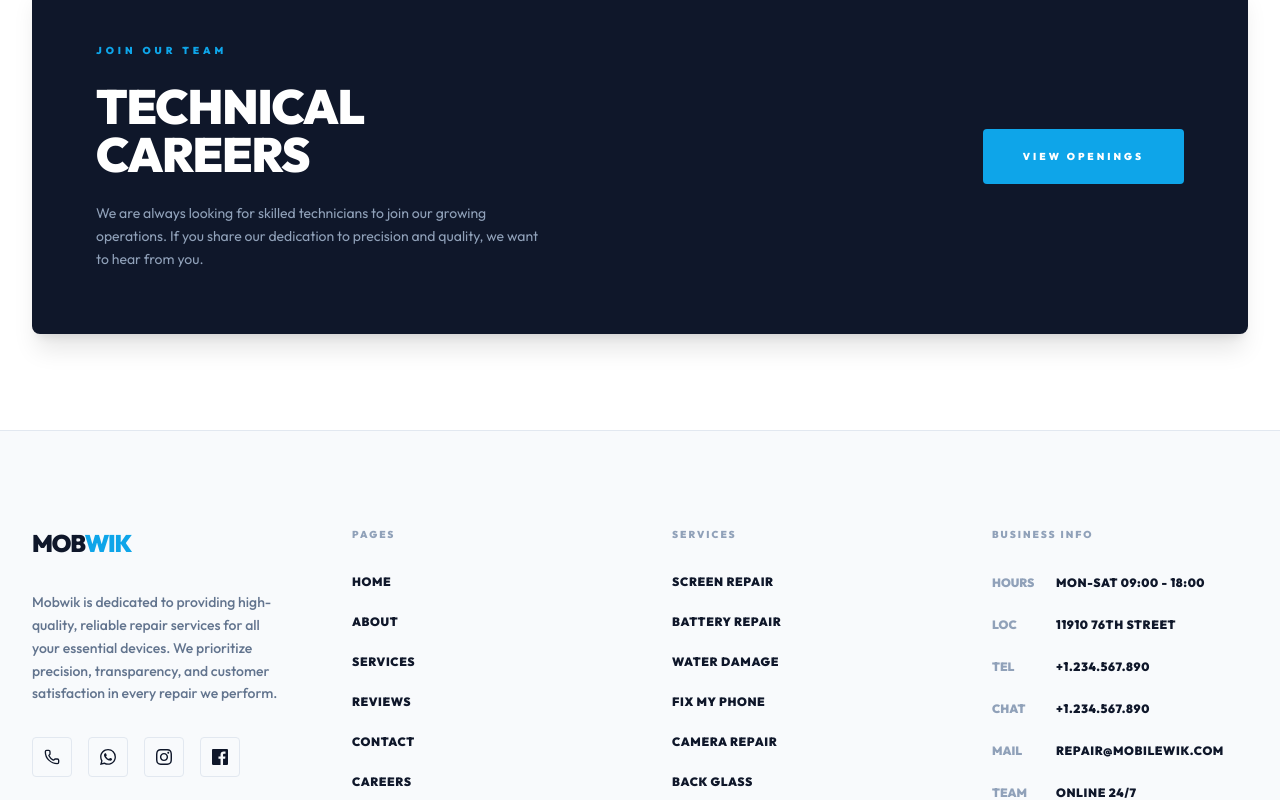
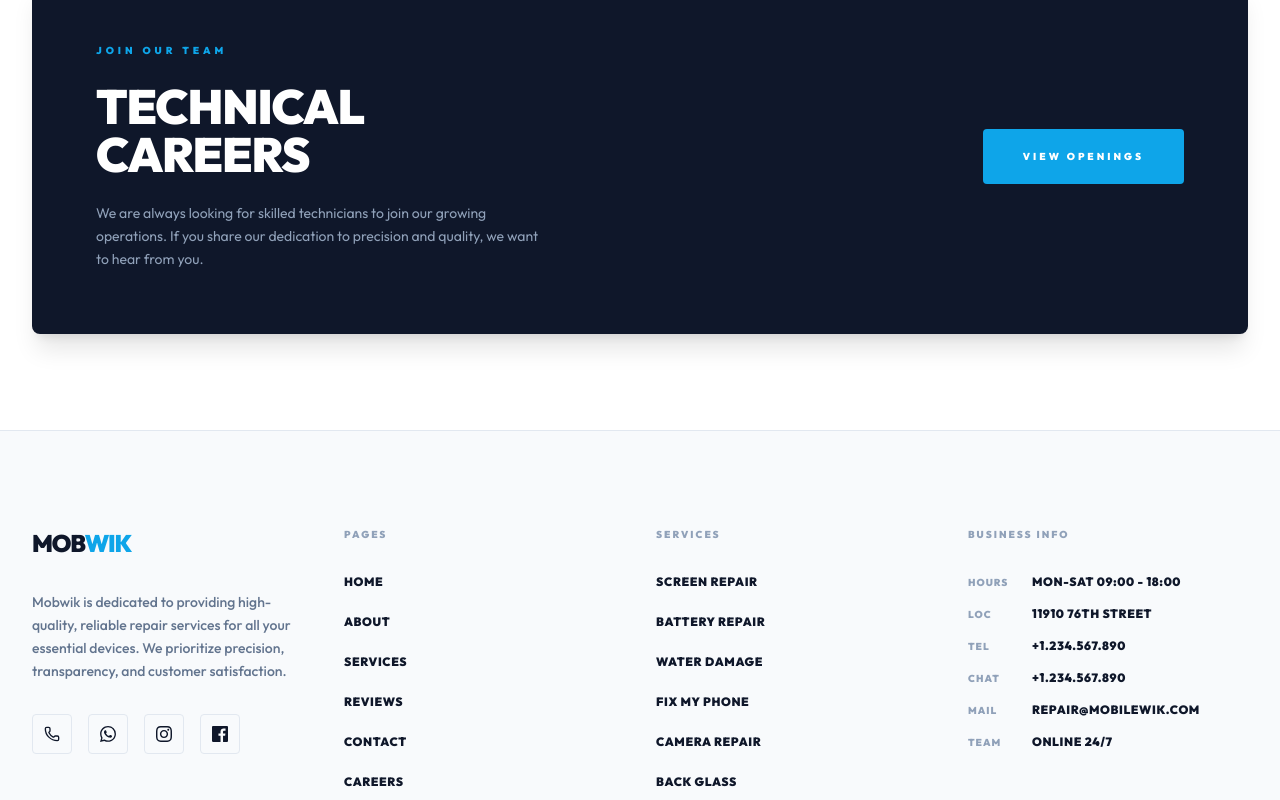
Before and after one commit to pixelwebstar/MOBWIK, a Next.js app: page /about in a window 1280 px wide. Shown: the part 2986-3786 px from the top of the page. Built offline with nearby package versions, Linux system fonts and the light colour scheme.

Commit message:
style(footer): optimize responsive layout and fix breaking points

```diff
--- a/src/app/about/page.tsx
+++ b/src/app/about/page.tsx
@@ -16,47 +16,47 @@ export default function AboutPage() {
       icon: <History className="w-10 h-10" />,
       title: "HISTORY",
       desc: "Established with a vision to provide professional-grade hardware solutions in an increasingly complex digital world.",
-      back: "Started in 2018 with a single workbench. Now operating with advanced micro-soldering labs and 15+ certified specialists across 3 locations."
+      back: "• Started in 2018 with a single workbench\n• Now operating with advanced micro-soldering labs\n• 15+ certified specialists across 3 locations"
     },
     {
       icon: <Target className="w-10 h-10" />,
       title: "MISSION",
       desc: "To deliver reliable, high-quality repair services using standardized protocols and premium components.",
-      back: "Focusing on the 3 Pillars of Restoration: Circuit Integrity, Structural Stability, and Component Longevity. We aim for zero-return quality."
+      back: "• Focused on the 3 Pillars of Restoration\n• Circuit Integrity & Structural Stability\n• Aiming for zero-return quality"
     },
     {
       icon: <Users className="w-10 h-10" />,
       title: "TEAM",
       desc: "A group of certified technicians dedicated to maintaining the highest standards of technical hardware care.",
-      back: "Our specialists hold Master Technician certifications. Regular internal training on emerging foldable and 5G technologies."
+      back: "• Master Technician certifications\n• Quarterly internal training on foldable tech\n• Specialized 5G hardware expertise"
     },
     {
       icon: <Shield className="w-10 h-10" />,
       title: "VALUES",
       desc: "Integrity, precision, and transparency guide every interaction and technical procedure within our workshop.",
-      back: "Radical Transparency: Real-time status. Engineering Precision: Micron-level accuracy. Absolute Reliability: 12-month warranty."
+      back: "• Radical Transparency: Real-time status\n• Engineering Precision: Micron-level accuracy\n• Absolute Reliability: 12-month warranty"
     },
     {
       icon: <ShieldCheck className="w-10 h-10" />,
       title: "QUALITY",
       desc: "We maintain a rigorous quality assurance protocol to ensure every device meets factory specifications.",
-      back: "Every device undergoes a 45-point diagnostic check. We use high-precision multimeters and thermal cameras for circuit validation."
+      back: "• 45-point software & hardware diagnostic\n• High-precision multimeter validation\n• Thermal camera circuit analysis"
     },
     {
       icon: <Microscope className="w-10 h-10" />,
       title: "INNOVATION",
       desc: "Continuously updating our diagnostic equipment and repair methodologies to match evolving hardware technology.",
-      back: "Investing in AI-driven diagnostic tools and state-of-the-art BGA rework stations to handle next-gen mobile architecture."
+      back: "• AI-driven diagnostic tools\n• State-of-the-art BGA rework stations\n• Adaptive next-gen mobile architecture labs"
     }
   ];
 
   const standardItems = [
-    { title: "Diagnostics", desc: "Standardized testing procedures to accurately identify hardware failures.", icon: <Activity className="w-10 h-10" />, back: "Advanced software diagnostics and board-level current testing ensure we find the root cause, not just the symptom." },
-    { title: "OEM Parts", desc: "We use only premium, original-spec replacement parts for maximum reliability.", icon: <Cpu className="w-10 h-10" />, back: "Every part is vetted for technical compliance with factory standards. No cheap clones, only professional-grade glass and chips." },
-    { title: "Certified Staff", desc: "Repairs performed by experienced, certified technical specialists.", icon: <UserCheck className="w-10 h-10" />, back: "Our staff undergo rigorous quarterly certification tests to stay ahead of new device releases and repair techniques." },
-    { title: "Transparency", desc: "Clear, upfront business pricing with no hidden service fees.", icon: <Eye className="w-10 h-10" />, back: "You get a detailed quote before work starts. We explain the 'why' behind every repair step for your peace of mind." },
-    { title: "Warranty", desc: "Comprehensive service guarantee backing every component we replace.", icon: <ClipboardCheck className="w-10 h-10" />, back: "Our 1-year warranty covers both parts and labor. If the component fails due to a defect, we replace it at zero cost to you." },
-    { title: "Speed", desc: "Optimized repair workflows ensuring rapid turnaround for essential devices.", icon: <Timer className="w-10 h-10" />, back: "90% of screen and battery repairs are completed in under 45 minutes while you wait in our comfortable lounge." }
+    { title: "Diagnostics", desc: "Standardized testing procedures to accurately identify hardware failures.", icon: <Activity className="w-10 h-10" />, back: "• Root cause analysis\n• Board-level current testing\n• Pre-repair system health check" },
+    { title: "OEM Parts", desc: "We use only premium, original-spec replacement parts for maximum reliability.", icon: <Cpu className="w-10 h-10" />, back: "• Factory standard compliance\n• Zero-clone policy\n• Professional-grade glass & chips" },
+    { title: "Certified Staff", desc: "Repairs performed by experienced, certified technical specialists.", icon: <UserCheck className="w-10 h-10" />, back: "• Master Level Certifications\n• Quarterly proficiency testing\n• Specialized device training" },
+    { title: "Transparency", desc: "Clear, upfront business pricing with no hidden service fees.", icon: <Eye className="w-10 h-10" />, back: "• Guaranteed quotes upfront\n• Detailed technical explanations\n• No hidden service fees" },
+    { title: "Warranty", desc: "Comprehensive service guarantee backing every component we replace.", icon: <ClipboardCheck className="w-10 h-10" />, back: "• 1-year parts & labor coverage\n• Zero-cost defect replacement\n• Nationwide service guarantee" },
+    { title: "Speed", desc: "Optimized repair workflows ensuring rapid turnaround for essential devices.", icon: <Timer className="w-10 h-10" />, back: "• 45-min screen & battery fix\n• Express diagnostic priority\n• Same-day restoration target" }
   ];
 
   return (
--- a/src/components/Footer.tsx
+++ b/src/components/Footer.tsx
@@ -6,16 +6,16 @@ const Footer = () => {
   return (
     <footer id="contact" className="bg-surface-2 border-t border-border pt-12 lg:pt-24 pb-6 lg:pb-12">
       <div className="max-w-7xl mx-auto px-4 sm:px-6 lg:px-8">
-        <div className="grid grid-cols-1 lg:grid-cols-4 gap-8 lg:gap-16 mb-8 lg:mb-20">
-          {/* Branding */}
-          <div className="hidden lg:block lg:col-span-1 space-y-8">
-            <div className="flex items-center">
+        <div className="grid grid-cols-2 lg:grid-cols-4 gap-x-8 gap-y-16 mb-12 lg:mb-20">
+          {/* Branding - Spans full width on mobile/tablet, 1 col on desktop */}
+          <div className="col-span-2 lg:col-span-1 space-y-8 text-center lg:text-left">
+            <div className="flex items-center justify-center lg:justify-start">
               <span className="text-2xl font-black text-secondary tracking-tighter uppercase">MOB<span className="text-primary">WIK</span></span>
             </div>
-            <p className="text-slate-500 font-medium leading-relaxed text-sm">
-              Mobwik is dedicated to providing high-quality, reliable repair services for all your essential devices. We prioritize precision, transparency, and customer satisfaction in every repair we perform.
+            <p className="text-slate-500 font-medium leading-relaxed text-sm max-w-md mx-auto lg:mx-0">
+              Mobwik is dedicated to providing high-quality, reliable repair services for all your essential devices. We prioritize precision, transparency, and customer satisfaction.
             </p>
-            <div className="flex space-x-4">
+            <div className="flex justify-center lg:justify-start space-x-4">
               <a href="tel:+1234567890" title="Call Us" className="w-10 h-10 border border-border flex items-center justify-center text-secondary hover:bg-primary hover:text-white transition-all rounded">
                 <Phone className="w-4 h-4" />
               </a>
@@ -37,8 +37,10 @@ const Footer = () => {
             </div>
           </div>
 
+          {/* Pages & Services Container - Spans 2 cols on mobile/tablet */}
+          <div className="col-span-2 lg:col-span-2 grid grid-cols-2 gap-8">
             {/* Pages */}
-          <div className="hidden lg:block col-span-1 space-y-8">
+            <div className="space-y-8">
               <h4 className="text-[10px] font-black tracking-[0.2em] text-slate-400 uppercase">PAGES</h4>
               <ul className="flex flex-col gap-6">
                 {["Home", "About", "Services", "Reviews", "Contact", "Careers"].map((item) => (
@@ -50,7 +52,7 @@ const Footer = () => {
             </div>
 
             {/* Services */}
-          <div className="hidden lg:block col-span-1 space-y-8">
+            <div className="space-y-8">
               <h4 className="text-[10px] font-black tracking-[0.2em] text-slate-400 uppercase">SERVICES</h4>
               <ul className="flex flex-col gap-6">
                 {["Screen Repair", "Battery Repair", "Water Damage", "Fix My Phone", "Camera Repair", "Back Glass"].map((item) => (
@@ -60,49 +62,31 @@ const Footer = () => {
                 ))}
               </ul>
             </div>
+          </div>
 
-          {/* Business Info */}
-          <div className="col-span-1 space-y-8">
+          {/* Business Info - Spans full width on mobile/tablet, 1 col on desktop */}
+          <div className="col-span-2 lg:col-span-1 space-y-8">
             <h4 className="text-[10px] font-black tracking-[0.2em] text-slate-400 uppercase text-center lg:text-left">BUSINESS INFO</h4>
-            <ul className="flex flex-col gap-4 lg:gap-6">
-              <li className="p-4 lg:p-0 bg-white lg:bg-transparent border lg:border-none border-border rounded flex flex-col lg:flex-row lg:items-center items-center text-center lg:text-left gap-3 lg:gap-0 transition-colors hover:border-primary">
-                <span className="text-primary lg:text-slate-400 lg:w-16 flex justify-center lg:justify-start">
-                  <span className="font-black text-[12px]">HOURS</span>
-                </span>
-                <span className="text-xs font-black text-secondary uppercase tracking-wider">MON-SAT 09:00 - 18:00</span>
+            <ul className="flex flex-col gap-4">
+              {[
+                { label: "HOURS", value: "MON-SAT 09:00 - 18:00" },
+                { label: "LOC", value: "11910 76TH STREET", href: "https://maps.google.com/?q=11910+76th+Street" },
+                { label: "TEL", value: "+1.234.567.890", href: "tel:+1234567890" },
+                { label: "CHAT", value: "+1.234.567.890", href: "https://wa.me/1234567890" },
+                { label: "MAIL", value: "REPAIR@MOBILEWIK.COM", href: "mailto:repair@mobilewik.com" },
+                { label: "TEAM", value: "ONLINE 24/7", href: "/contact?scroll=form" }
+              ].map((item) => (
+                <li key={item.label} className="flex items-center text-xs font-black uppercase tracking-wider group">
+                  <span className="text-slate-400 w-16 shrink-0 text-[10px] tracking-widest">{item.label}</span>
+                  {item.href ? (
+                    <a href={item.href} target={item.href.startsWith("http") ? "_blank" : undefined} rel={item.href.startsWith("http") ? "noopener noreferrer" : undefined} className="text-secondary hover:text-primary transition-colors select-all">
+                      {item.value}
+                    </a>
+                  ) : (
+                    <span className="text-secondary">{item.value}</span>
+                  )}
                 </li>
-              <li className="p-4 lg:p-0 bg-white lg:bg-transparent border lg:border-none border-border rounded flex flex-col lg:flex-row lg:items-center items-center text-center lg:text-left gap-3 lg:gap-0 transition-colors hover:border-primary">
-                <span className="text-primary lg:text-slate-400 lg:w-16 flex justify-center lg:justify-start">
-                  <span className="font-black text-[12px]">LOC</span>
-                </span>
-                <a href="https://maps.google.com/?q=11910+76th+Street" target="_blank" rel="noopener noreferrer" className="text-xs font-black text-secondary uppercase tracking-wider hover:text-primary transition-colors select-all">
-                  11910 76TH STREET
-                </a>
-              </li>
-              <li className="p-4 lg:p-0 bg-white lg:bg-transparent border lg:border-none border-border rounded flex flex-col lg:flex-row lg:items-center items-center text-center lg:text-left gap-3 lg:gap-0 transition-colors hover:border-primary">
-                <span className="text-primary lg:text-slate-400 lg:w-16 flex justify-center lg:justify-start">
-                  <span className="font-black text-[12px]">TEL</span>
-                </span>
-                <a href="tel:+1234567890" className="text-xs font-black text-secondary uppercase tracking-wider hover:text-primary transition-colors select-all">+1.234.567.890</a>
-              </li>
-              <li className="p-4 lg:p-0 bg-white lg:bg-transparent border lg:border-none border-border rounded flex flex-col lg:flex-row lg:items-center items-center text-center lg:text-left gap-3 lg:gap-0 transition-colors hover:border-primary">
-                <span className="text-[#25D366] lg:text-slate-400 lg:w-16 flex justify-center lg:justify-start">
-                  <span className="font-black text-[12px]">CHAT</span>
-                </span>
-                <a href="https://wa.me/1234567890" className="text-xs font-black text-secondary uppercase tracking-wider hover:text-primary transition-colors select-all">+1.234.567.890</a>
-              </li>
-              <li className="p-4 lg:p-0 bg-white lg:bg-transparent border lg:border-none border-border rounded flex flex-col lg:flex-row lg:items-center items-center text-center lg:text-left gap-3 lg:gap-0 transition-colors hover:border-primary">
-                <span className="text-primary lg:text-slate-400 lg:w-16 flex justify-center lg:justify-start">
-                  <span className="font-black text-[12px]">MAIL</span>
-                </span>
-                <a href="mailto:repair@mobilewik.com" className="text-xs font-black text-secondary uppercase tracking-wider hover:text-primary transition-colors select-all">REPAIR@MOBILEWIK.COM</a>
-              </li>
-              <li className="p-4 lg:p-0 bg-white lg:bg-transparent border lg:border-none border-border rounded flex flex-col lg:flex-row lg:items-center items-center text-center lg:text-left gap-3 lg:gap-0 transition-colors hover:border-primary">
-                <span className="text-primary lg:text-slate-400 lg:w-16 flex justify-center lg:justify-start">
-                  <span className="font-black text-[12px]">TEAM</span>
-                </span>
-                <a href="/contact?scroll=form" className="text-xs font-black text-secondary uppercase tracking-wider hover:text-primary transition-colors">ONLINE 24/7</a>
-              </li>
+              ))}
             </ul>
           </div>
         </div>
```
Lines whose indentation alone changed are shown as unchanged.
